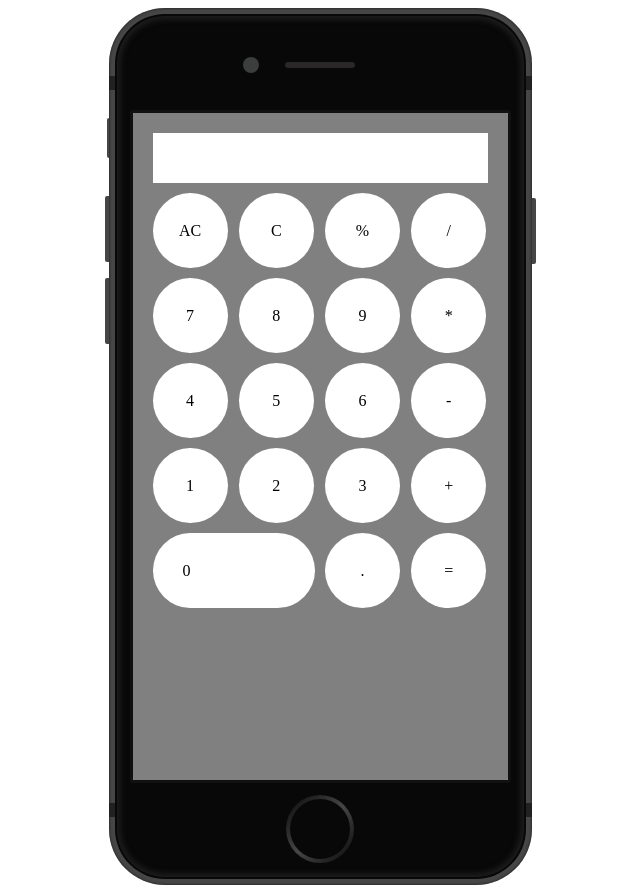
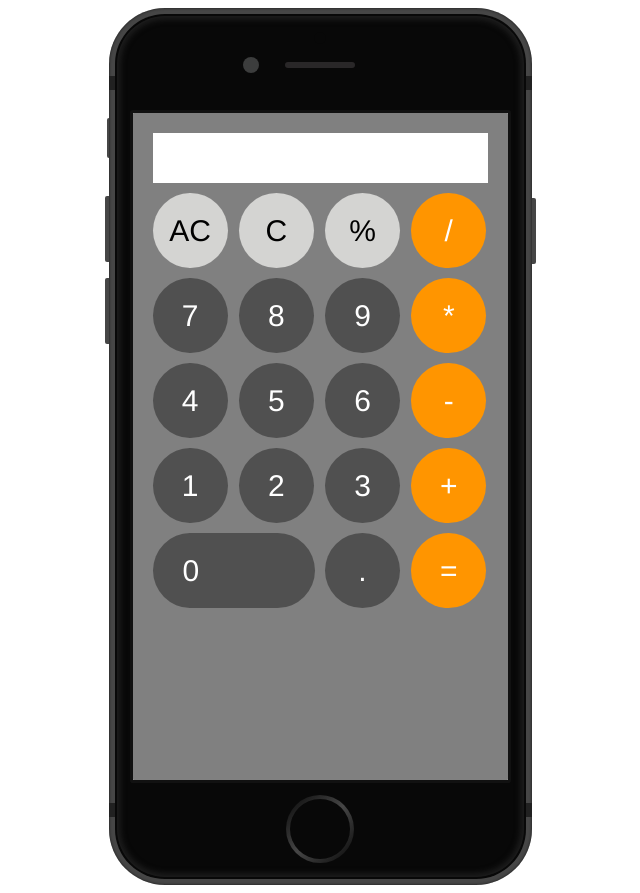
Before and after one commit to FrancisLangit/calculator, a plain HTML site: page index.html in a window 1280 px wide. Shown: the whole page, without its empty margins (320-960 px from the left). Drawn offline with Linux system fonts and the light colour scheme.

Commit message:
Set styling of all button divs

```diff
--- a/styles/styles.css
+++ b/styles/styles.css
@@ -6,19 +6,15 @@
     padding: 20px;
 }
 
-.calc-bg {
-    background: grey;
-    height: 100%;
-}
-
 .calc div {
-    background: white;
     user-select: none;
 }
 
 .calc div:not(.calc-display) {
     align-items: center;
     display: flex;
+    font-family: 'Helvetica Neue', 'Open Sans', sans-serif;
+    font-size: 30px;
 }
 
 .calc div:not(.calc-display, .calc-zero-btn) {
@@ -32,10 +28,29 @@
     background: rgb(192, 192, 192);
 }
 
+.calc-ac-btn, .calc-c-btn, .calc-percent-btn {
+    background: #D4D4D2;
+}
+
+.calc-bg {
+    background: grey;
+    height: 100%;
+}
 
 .calc-display {
+    background: white;
     grid-column: 1 / 5;
     height: 50px;
+}
+
+.calc-input-btn {
+    background: #505050;
+    color: white;
+}
+
+.calc-operator-btn, .calc-equals-btn {
+    background: #FF9500;
+    color: white;
 }
 
 .calc-zero-btn {
```
